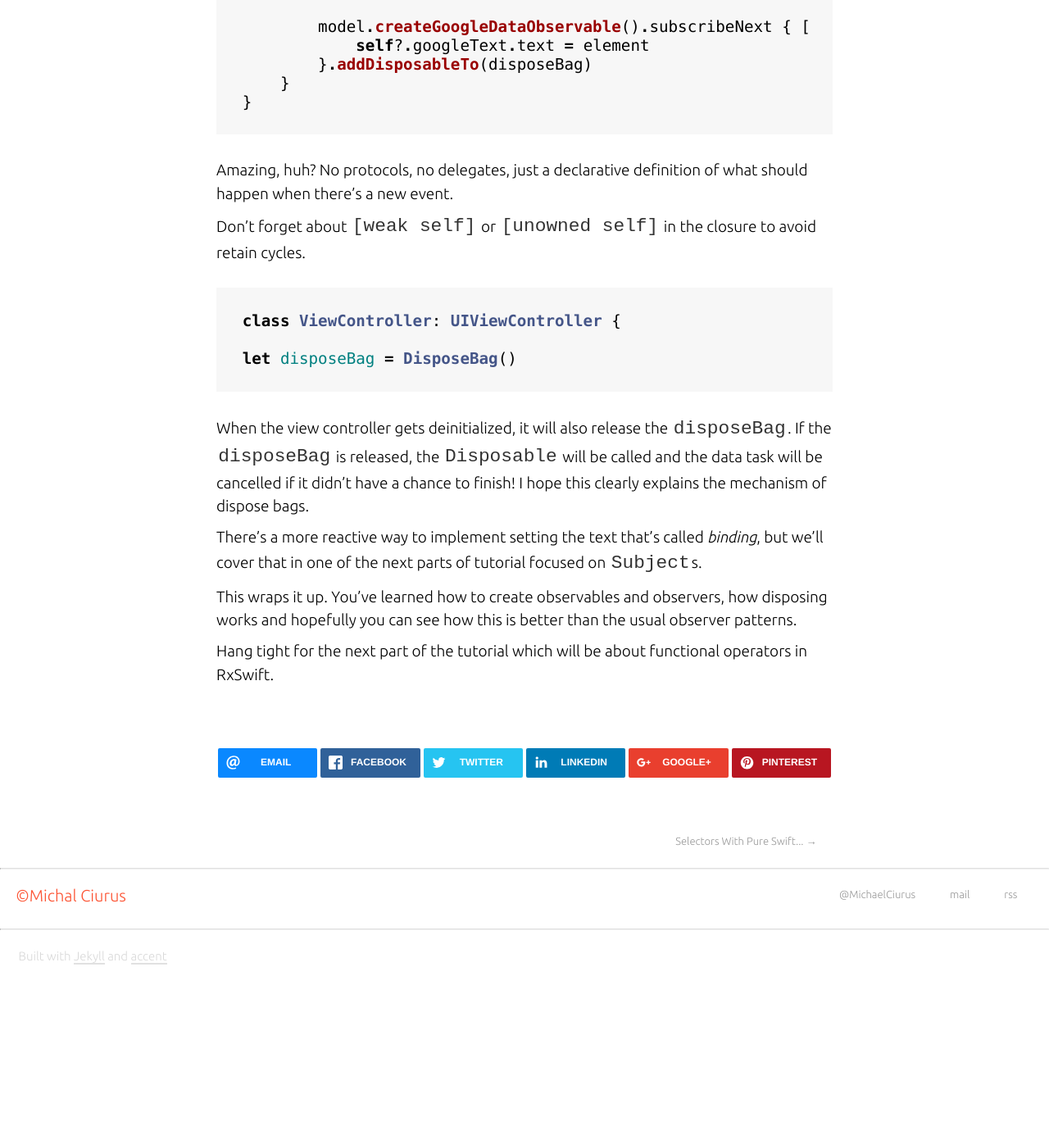
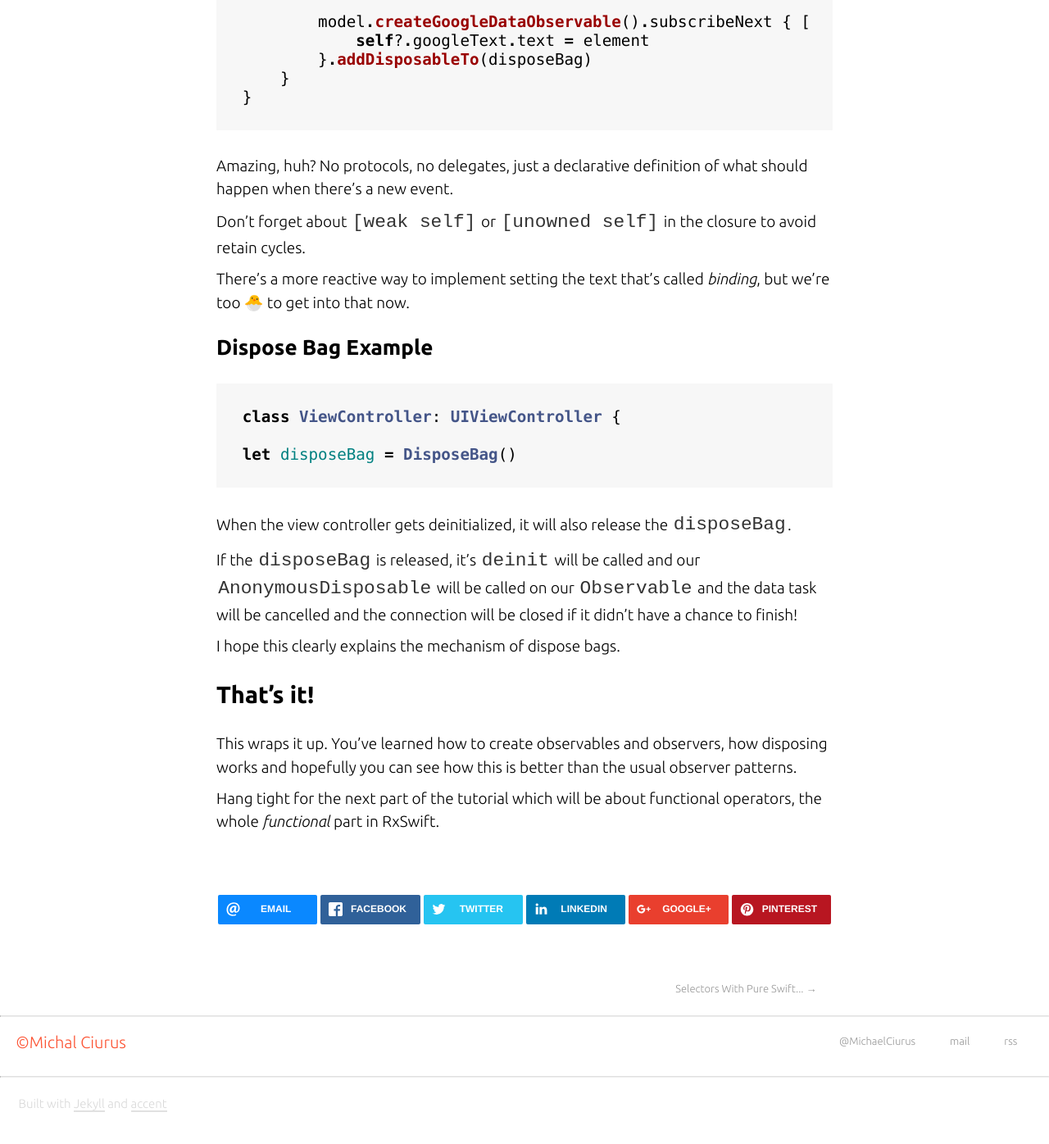
Before and after one commit to michalciurus/michalciurus.github.io, a Jekyll site: the page built from _posts/2016-07-16-RxSwift-for-dummies-#1-Observables.markdown, in a window 1280 px wide and 1400 px high, scrolled down 8705 px. Shown: the top 1396 px of the window at 82% size. Built offline with Jekyll 4.4.1, drawn with Linux system fonts in a browser that asks for light colours; nearby versions of some CDN libraries; before the commit the page ends 9926 px from its top, so only the background shows below that; some of the changed text lies outside the part shown.

Commit message:
no message

```diff
--- a/_posts/2016-07-16-RxSwift-for-dummies-#1-Observables.markdown
+++ b/_posts/2016-07-16-RxSwift-for-dummies-#1-Observables.markdown
@@ -56,26 +56,16 @@ Let's analyze step by step what's happening:
 dispatch_async(...)
 {% endhighlight %}
 
-The `Observable` executes code on the same thread as the `Observer` (unless programmed otherwise) so let's use a simple `dispatch_async` to not block it.
+The `Observable` executes code on the main thread (unless programmed otherwise) so let's use a simple `dispatch_async` to not block it.
 
 {% highlight swift %}
 observer.onNext("Hello")
-{% endhighlight %}
-
-{% highlight swift %}
-//^ Is actually a convenience method of:
-observer.on(.Next("Hello"))
 {% endhighlight %}
 
 An `Observable`'s time of work is also called a **sequence**. Throughout it's sequence it can send an infinite number of elements and we use the `onNext` method to emit these.
 
 {% highlight swift %}
 observer.onCompleted()
-{% endhighlight %}
-
-{% highlight swift %}
-//^ Again a convenience method, the Error event has the same
-observer.on(.Completed)
 {% endhighlight %}
 
 When it's finished it can send a `Completed` or `Error` event, after which it cannot produce more elements and it releases the closure along with it's references.
@@ -87,17 +77,19 @@ return NopDisposable.instance
 Each `Observable` has to return a `Disposable`.
 
 Use `NopDisposable.instance` if you don't need to dispose of anything.
-If you look into the [`NopDisposable`](https://github.com/ReactiveX/RxSwift/blob/master/RxSwift/Disposables/NopDisposable.swift) implementation it does completely nothing - just empty methods. The `Disposable` that needs to be returned is used to  clean up the `Observable` if it doesn't have a chance to complete the work normally. For example you can use the `AnonymousDisposable`:
+If you look into the [`NopDisposable`](https://github.com/ReactiveX/RxSwift/blob/master/RxSwift/Disposables/NopDisposable.swift) implementation it does completely nothing - just empty methods.
+
+The `Disposable` that needs to be returned is used to  clean up the `Observable` if it doesn't have a chance to complete the work normally. For example you can use the `AnonymousDisposable`:
 
 {% highlight swift %}
 return AnonymousDisposable {
-	  connection.close()
-      database.closeImportantSomething()
-      cache.clear()
+    connection.close()
+    database.closeImportantSomething()
+    cache.clear()
 }
 {% endhighlight %}
 
-It'll be called only when disposed of prematurely: when an observer gets deallocated, or dispose is called manually - we'll talk about disposing later.
+The `Disposable` is called only when an `Observer` is disposed of prematurely: when it gets deallocated, or `dispose()` is called manually. Most of the times the `dispose()` is called automatically thanks to **Dispose Bags**.
 
 ### Observer 🕵
 
@@ -123,14 +115,18 @@ Hello dummy 🐣
 
 `subscribeNext` will only react to `Next` events. You can also use `subscribeCompleted` and `subscribeError`. These all are also convenience methods of a `subscribe` method. I suggest always using the convenience methods.
 
+#### Dispose Bag 🗑
+
 The only cryptic thing here is the `addDisposableTo` method.
 
 >Dispose bags are used to return ARC like behavior to RX.
 >When a DisposeBag is deallocated, it will call dispose on each of the added disposables.
 
-You add the `Disposable`s you create when you subscribe to the bag. When the bag's `deinit` is called the `Disposable`s in the bag get disposed off - it's that simple.
+You add the `Disposable`s you create when you subscribe to the bag. When the bag's `deinit` is called the `Disposable`s (subscriptions) that didn't finish will be disposed of.
 
-It's used to dispose of old references that you pass in the closure and resources that are not needed anymore: for example an open HTTP connection.
+It's used to dispose of old references that you pass in the closure and resources that are not needed anymore: for example an open HTTP connection, a database connection or a cache.
+
+If you don't understand now, don't worry, a concrete example is coming.
 
 ### Observable operators
 
@@ -194,7 +190,7 @@ This is fun 🙄
 
 `repeat` repeats a given value infinitely. Again, you can control the threading behavior with a `SchedulerType`.
 
-As you probably noticed, these are not very exciting, but it's good to know that there are other operators. One more important thing to notice is that it's start of the *functional* part of RxSwift.
+As you probably noticed, these are not very exciting, but it's good to know that there are other operators. One more important thing to notice is that it's a start of the *functional* part of RxSwift.
 
 ### Real life example
 
@@ -280,16 +276,24 @@ Amazing, huh? No protocols, no delegates, just a declarative definition of what
 
 Don't forget about `[weak self]` or `[unowned self]` in the closure to avoid retain cycles.
 
+There's a more reactive way to implement setting the text that's called *binding*, but we're too 🐣 to get into that now.
+
+#### Dispose Bag Example
+
 {% highlight swift %}
 class ViewController: UIViewController {
 
 let disposeBag = DisposeBag()
 {% endhighlight %}
 
-When the view controller gets deinitialized, it will also release the `disposeBag`. If the `disposeBag` is released, the `Disposable` will be called and the data task will be cancelled if it didn't have a chance to finish! I hope this clearly explains the mechanism of dispose bags.
+When the view controller gets deinitialized, it will also release the `disposeBag`.
 
-There's a more reactive way to implement setting the text that's called *binding*, but we'll cover that in one of the next parts of tutorial focused on `Subject`s.
+If the `disposeBag` is released, it's `deinit` will be called and our `AnonymousDisposable` will be called on our `Observable` and the data task will be cancelled and the connection will be closed if it didn't have a chance to finish!
+
+I hope this clearly explains the mechanism of dispose bags.
+
+### That's it!
 
 This wraps it up. You've learned how to create observables and observers, how disposing works and hopefully you can see how this is better than the usual observer patterns.
 
-Hang tight for the next part of the tutorial which will be about functional operators in RxSwift.
+Hang tight for the next part of the tutorial which will be about functional operators, the whole *functional* part in RxSwift.
```
